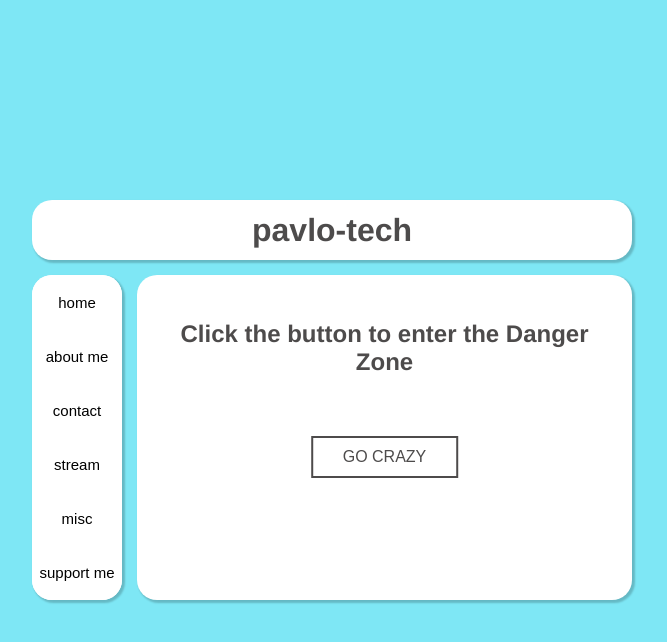
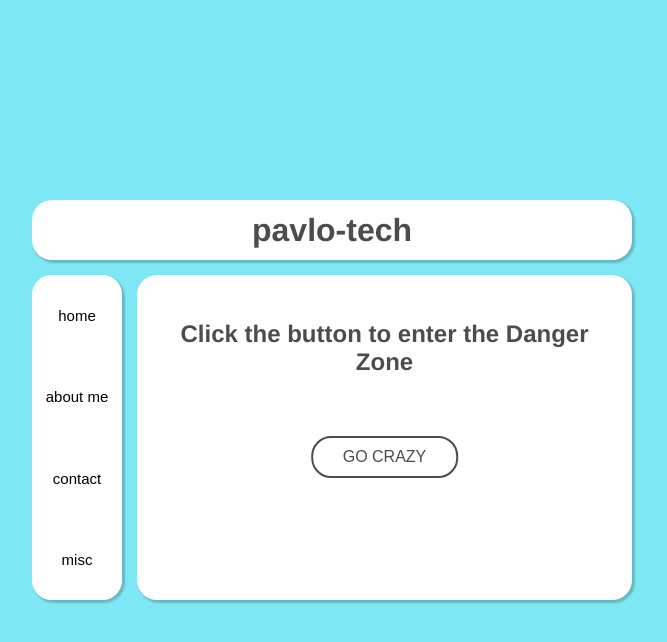
Before and after one commit to pavlo-tech/website, a React (Create React App) app: page / in a window 1280 px wide. Both pictures are taken after a click on the button "misc". Shown: the top 642 px of the page, without its empty margins (308-975 px from the left). Built offline with nearby package versions, Linux system fonts and the light colour scheme.

Commit message:
small changes to prep for launch

```diff
--- a/src/App.js
+++ b/src/App.js
@@ -18,9 +18,9 @@ class App extends Component {
       'home': <HomeContent click={() => this.selectItem('contact')}/>,
       'about me': <AboutContent/>,
       'contact': <ContactContent/>,
-      'stream': <p>this feature isn't ready yet</p>,
+      //'stream': <p>this feature isn't ready yet</p>,
       'misc': <MiscContnet/>,
-      'support me': <div/>
+      //'support me': <div/>
     };
 
     this.state = {
--- a/src/MiscContent/MiscButton/MiscButton.css
+++ b/src/MiscContent/MiscButton/MiscButton.css
@@ -11,7 +11,7 @@
   left:50%;
   -ms-transform: translate(-50%, -50%);
   transform: translate(-50%, -50%);
-
+  border-radius: 20px;
   border: 2px solid #4d4b4b;
   color: #4d4b4b;
   background-color: white;
```
